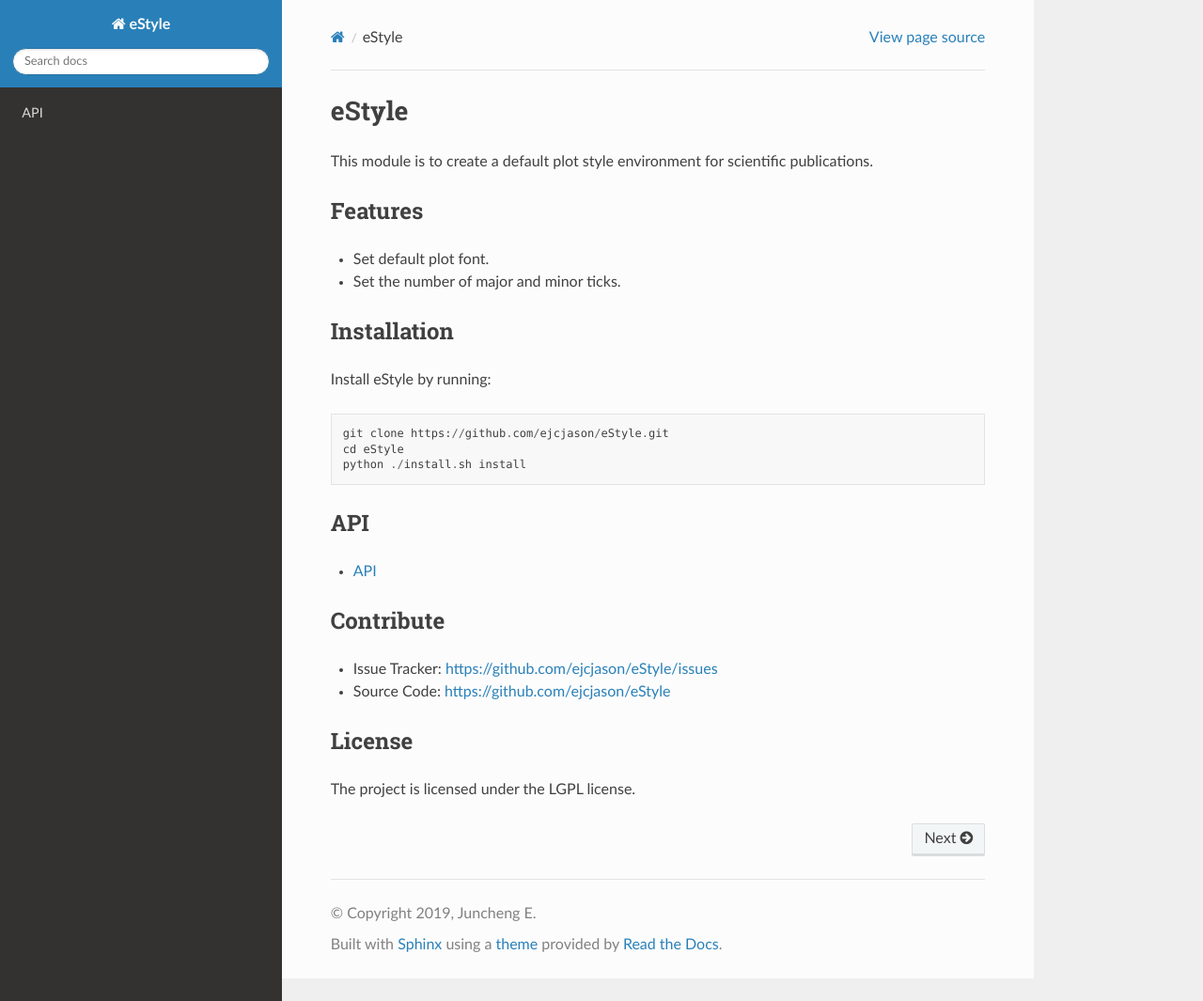
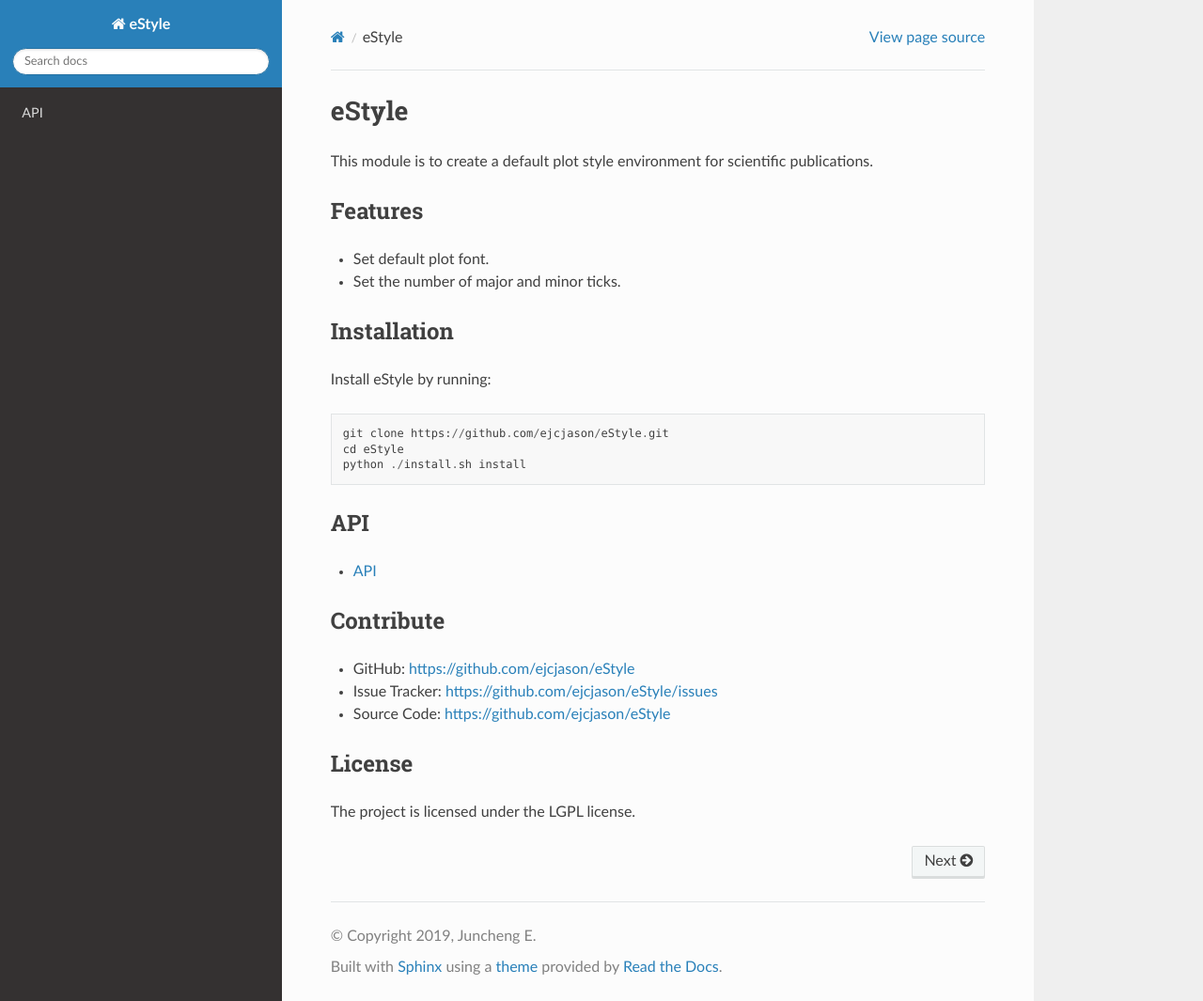
Before and after one commit to JunCEEE/eStyle, a Sphinx documentation site: the page built from docs/source/index.rst, in a window 1280 px wide and 1065 px high. Shown: the whole window at 94% size. Built offline with Sphinx 7.4.7 and the Read the Docs theme 2.0.0, drawn with Linux system fonts in a browser that asks for light colours; some of the changed lines change nothing that is shown.

Commit message:
add github link to sphinx

```diff
--- a/docs/source/index.rst
+++ b/docs/source/index.rst
@@ -30,6 +30,7 @@
 Contribute
 ----------
 
+- GitHub: https://github.com/ejcjason/eStyle
 - Issue Tracker: https://github.com/ejcjason/eStyle/issues
 - Source Code: https://github.com/ejcjason/eStyle
 
```
